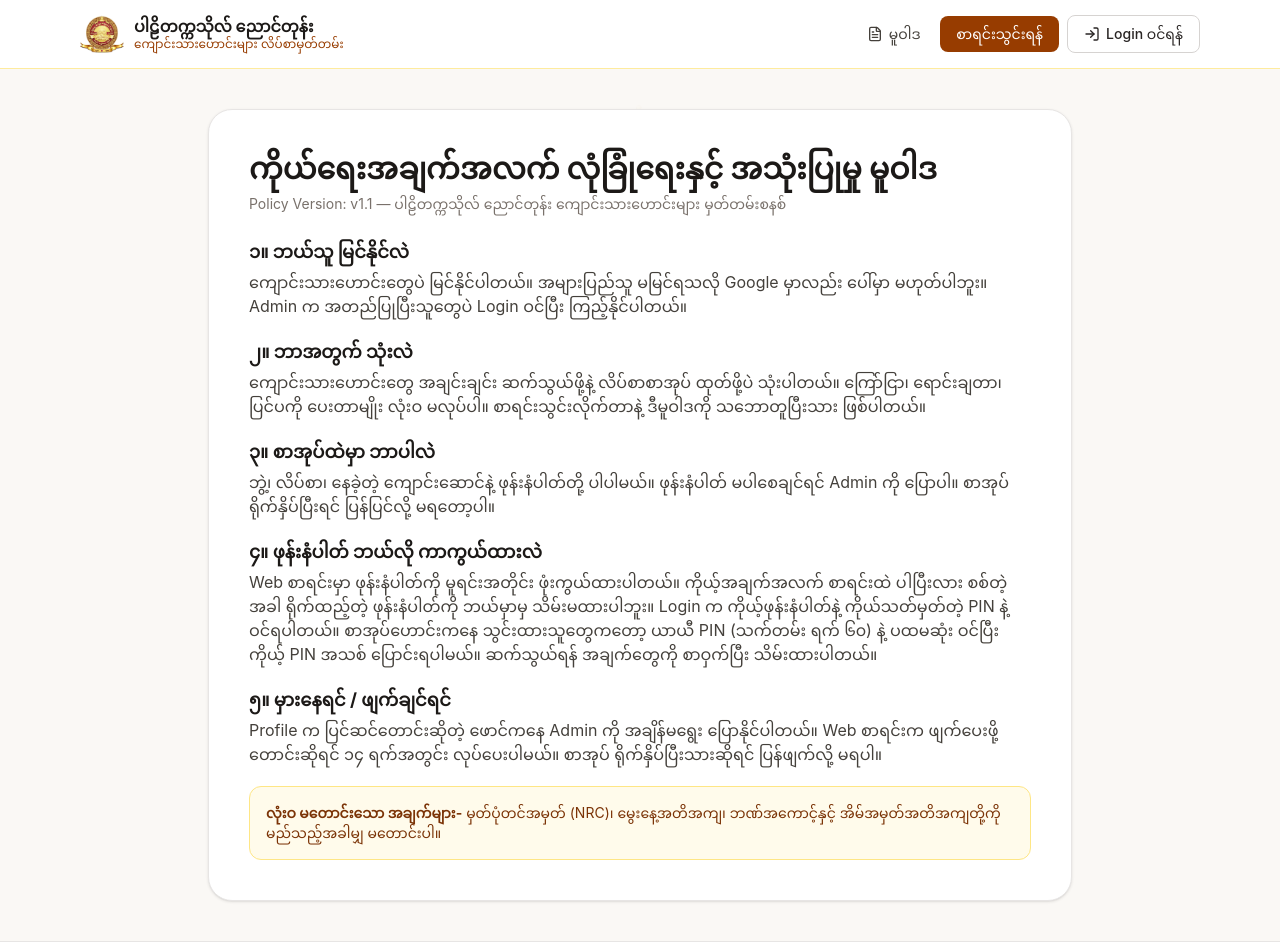
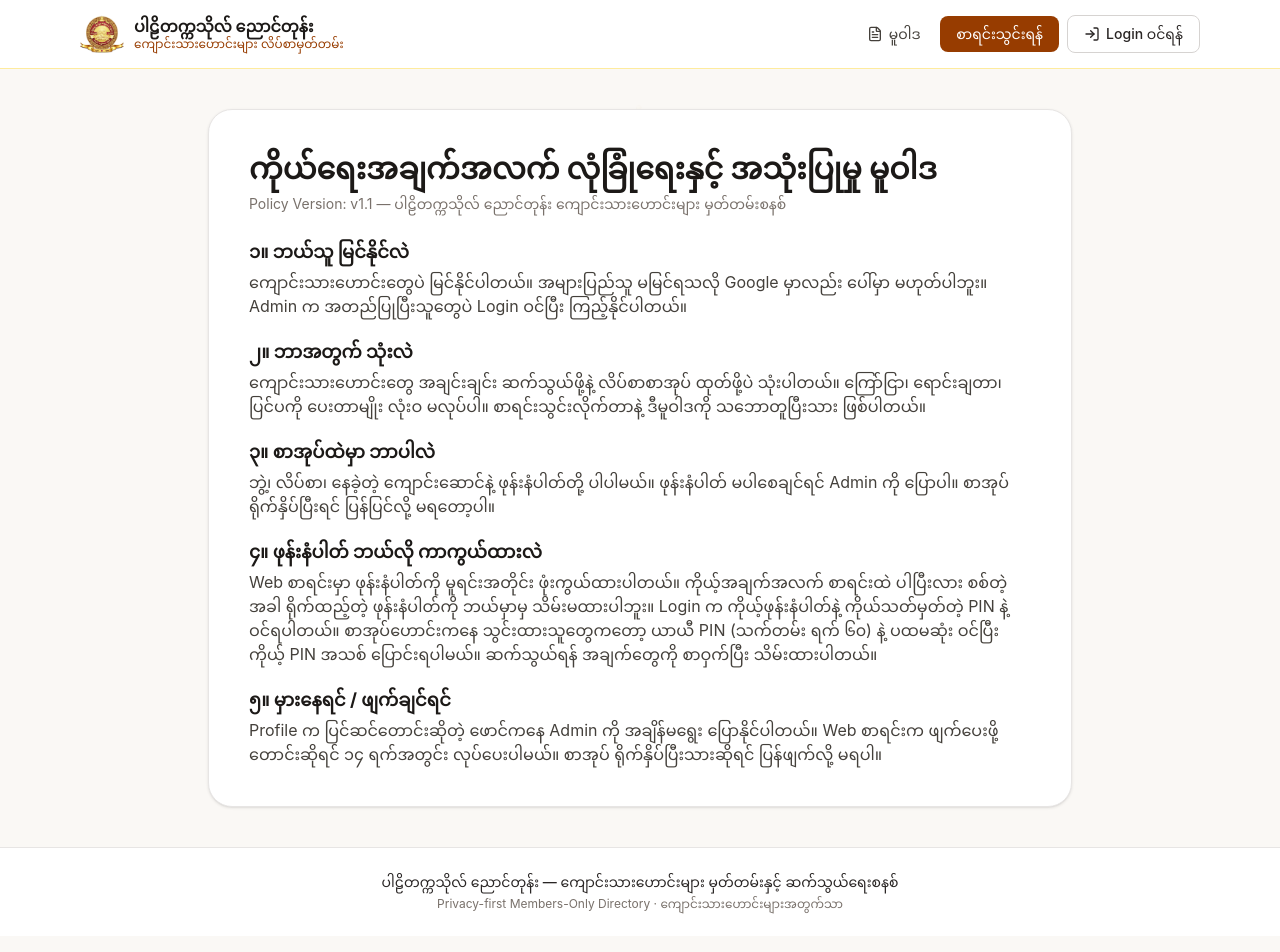
Before and after one commit to uzinbymuse/NyaungdoneStudentsAddressbook, a Next.js app: page /privacy in a window 1280 px wide. Shown: the top 952 px of the page. Built offline with nearby package versions, Linux system fonts and the light colour scheme; no server answers.

Commit message:
feat(policy): remove the 'never asked items' note from the privacy policy

```diff
--- a/src/app/privacy/page.tsx
+++ b/src/app/privacy/page.tsx
@@ -43,9 +43,6 @@ export default function PrivacyPage() {
             </p>
           </section>
 
-          <section className="rounded-xl border border-amber-200 bg-amber-50 p-4 text-sm text-amber-900">
-            <strong>လုံးဝ မတောင်းသော အချက်များ-</strong> မှတ်ပုံတင်အမှတ် (NRC)၊ မွေးနေ့အတိအကျ၊ ဘဏ်အကောင့်နှင့် အိမ်အမှတ်အတိအကျတို့ကို မည်သည့်အခါမျှ မတောင်းပါ။
-          </section>
         </div>
       </div>
     </div>
```
